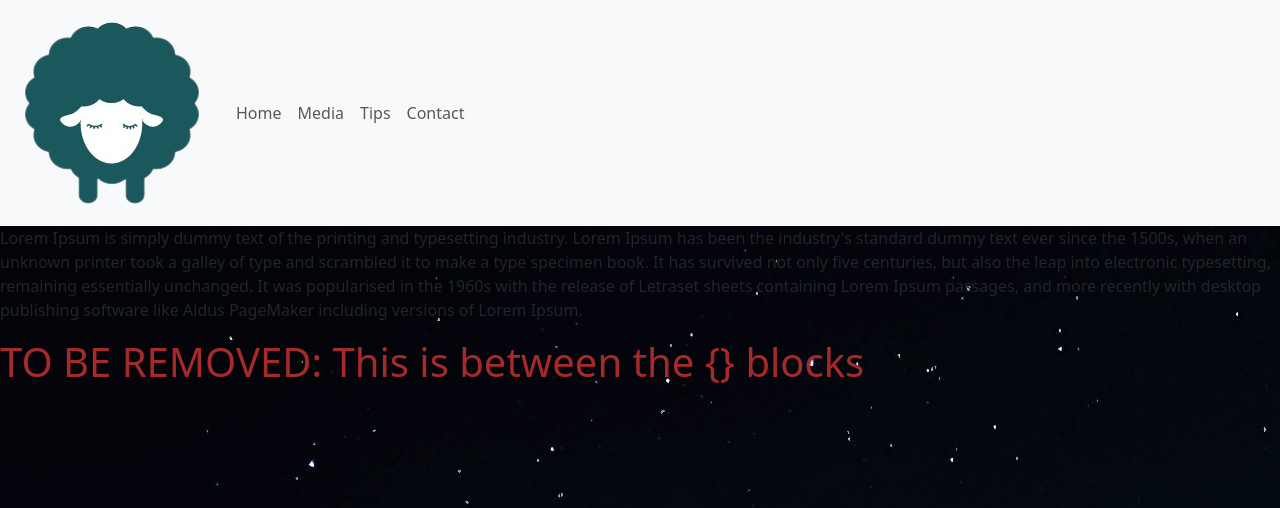
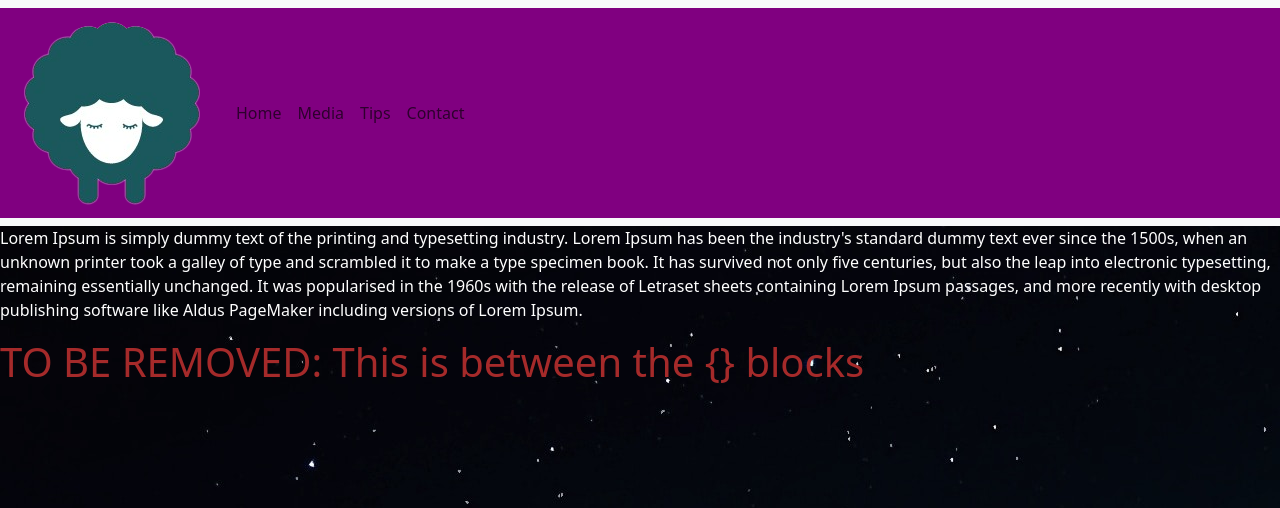
Before and after one commit to SaraClick/sky_project, a Flask app: page / in a window 1280 px wide. Shown: the top 508 px of the page. Run offline with Flask 3, Linux system fonts and the light colour scheme.

Commit message:
style update for nav

```diff
--- a/application/python_scripts/data_provider_service.py
+++ b/application/python_scripts/data_provider_service.py
@@ -12,9 +12,9 @@ class DataProviderService:
         host = 'localhost'
         port = 3306
         user = 'root'
-        password = 'password'
         database = 'FortyWinks'
-        self.conn = pymysql.connect(host=host, port=port, user=user, password=password, db=database)
+        #  password = 'password'
+        self.conn = pymysql.connect(host=host, port=port, user=user, db=database)
         self.cursor = self.conn.cursor()
 
     def get_all_unique_types(self):
--- a/application/routes.py
+++ b/application/routes.py
@@ -10,6 +10,7 @@ DATA_PROVIDER = DataProviderService()
 @app.route("/home")
 def home():
     return render_template("index.html")
+
 
 @app.route("/contact")
 def contact():
--- a/application/static/styles/style.css
+++ b/application/static/styles/style.css
@@ -5,14 +5,16 @@ h1 {
 body{
   background-image: url("/static/media/background/nightsky.jpg");
   width: 100%;
-  font-color: white;
-  padding:;
+  color: white;
 }
 
 #navbar_brand {
     width: 50px;
 }
 
+.navbar_main_container {
+    background-color: purple;
+}
 
 #footer_main_container{
    position: fixed;
--- a/application/templates/layout.html
+++ b/application/templates/layout.html
@@ -7,7 +7,7 @@
     <meta name="viewport" content="width=device-width, initial-scale=1">
     <!--Title tag is the name to be shown on the browser tab-->
     <title>FortyWinks</title>
-    <!-- Favicon TO BE DEBUGGED // NOT WORKING-->
+    <!-- Favicon -->
     <link rel="icon" type="image/x-icon" href="\static\media\logo\favicon_grey.ico">
     <!-- Bootstrap link -->
     <link href="https://cdn.jsdelivr.net/npm/bootstrap@5.3.0-alpha3/dist/css/bootstrap.min.css" rel="stylesheet" integrity="sha384-KK94CHFLLe+nY2dmCWGMq91rCGa5gtU4mk92HdvYe+M/SXH301p5ILy+dN9+nJOZ" crossorigin="anonymous">
@@ -21,18 +21,12 @@
   <body>
 
     <!-- Navbar structure from Bootstrap + team tweaks-->
+    <!-- <nav id="navbar_main_container"> -->
     <nav class="navbar navbar-expand-lg bg-body-tertiary">
-      <div class="container-fluid">
+      <div class="container-fluid navbar_main_container">
 
         <!-- Logo showing topleft of navbar, redirecting user to Home page-->
-<!--   <a class="navbar-brand" href="#"><img "src="logo/fw_darkteal.png"></a>-->
-   <a class="navbar-brand" id="navbar_icon" href="#"><img src="/static/media/logo/fw_darkteal.png">
-
-        <!--<a class="navbar-brand" href="#">-->
-<!--      <div class="logo-image">-->
-<!--            <img src="application/static/media/logo/fw_darkteal.png" class="image-fluid">-->
-<!--      </div>-->
-</a>
+        <a class="navbar-brand" id="navbar_icon" href="#"><img src="/static/media/logo/fw_darkteal.png"></a>
 
         <button class="navbar-toggler" type="button" data-bs-toggle="collapse" data-bs-target="#navbarSupportedContent" aria-controls="navbarSupportedContent" aria-expanded="false" aria-label="Toggle navigation">
         <span class="navbar-toggler-icon"></span>
@@ -56,12 +50,12 @@
             </li>
           </ul>
         </div>
-
       </div>
     </nav>
 
     <main>
       <p>Lorem Ipsum is simply dummy text of the printing and typesetting industry. Lorem Ipsum has been the industry's standard dummy text ever since the 1500s, when an unknown printer took a galley of type and scrambled it to make a type specimen book. It has survived not only five centuries, but also the leap into electronic typesetting, remaining essentially unchanged. It was popularised in the 1960s with the release of Letraset sheets containing Lorem Ipsum passages, and more recently with desktop publishing software like Aldus PageMaker including versions of Lorem Ipsum.</p>
+
       <!-- The below code between {} is a placeholder to indicate that within these {} blocks we will have the code added for the pages using the layout template -->
       {% block main_content%}{% endblock %}
 
@@ -87,7 +81,6 @@
       </div>
     </footer>
 
-
   <!--bootstrap javascript link goes here-->
   <script src="https://cdn.jsdelivr.net/npm/bootstrap@5.3.0-alpha3/dist/js/bootstrap.bundle.min.js" integrity="sha384-ENjdO4Dr2bkBIFxQpeoTz1HIcje39Wm4jDKdf19U8gI4ddQ3GYNS7NTKfAdVQSZe" crossorigin="anonymous"></script>
 
```
Lines whose indentation alone changed are shown as unchanged.
